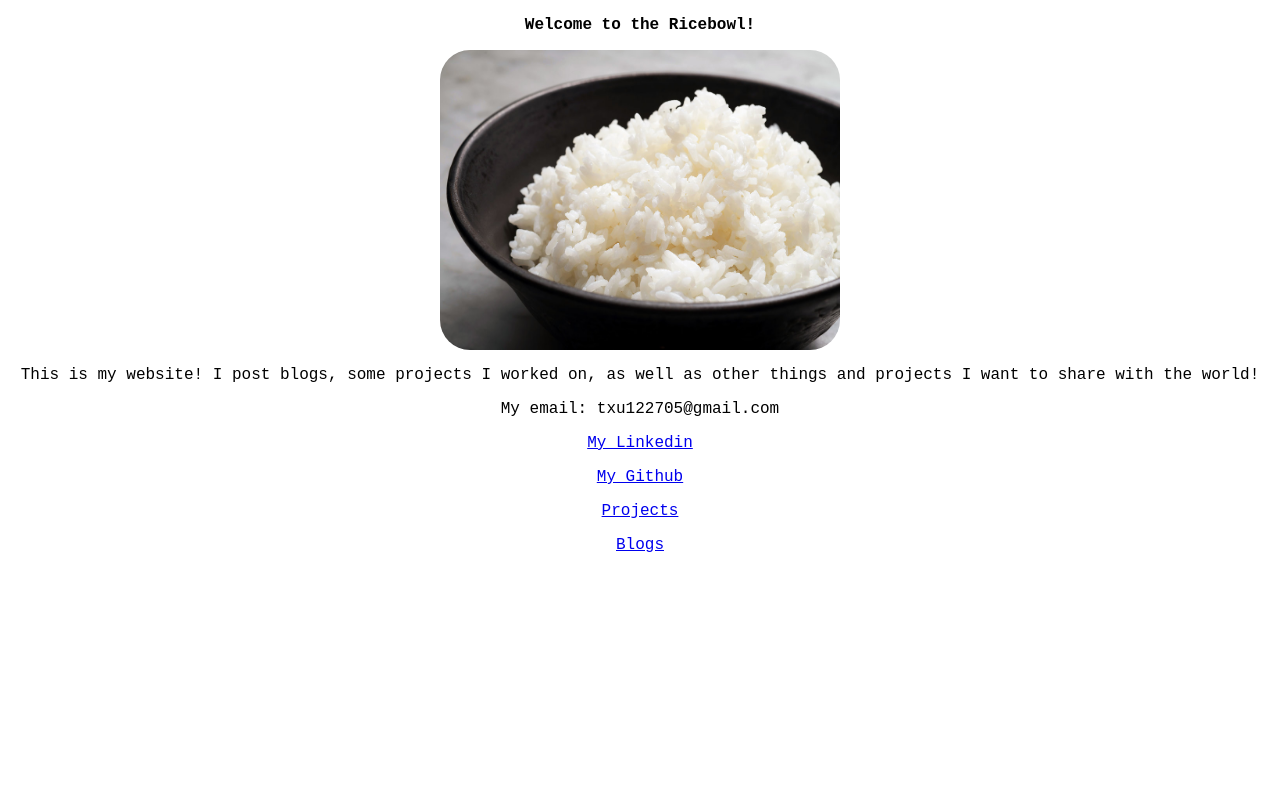
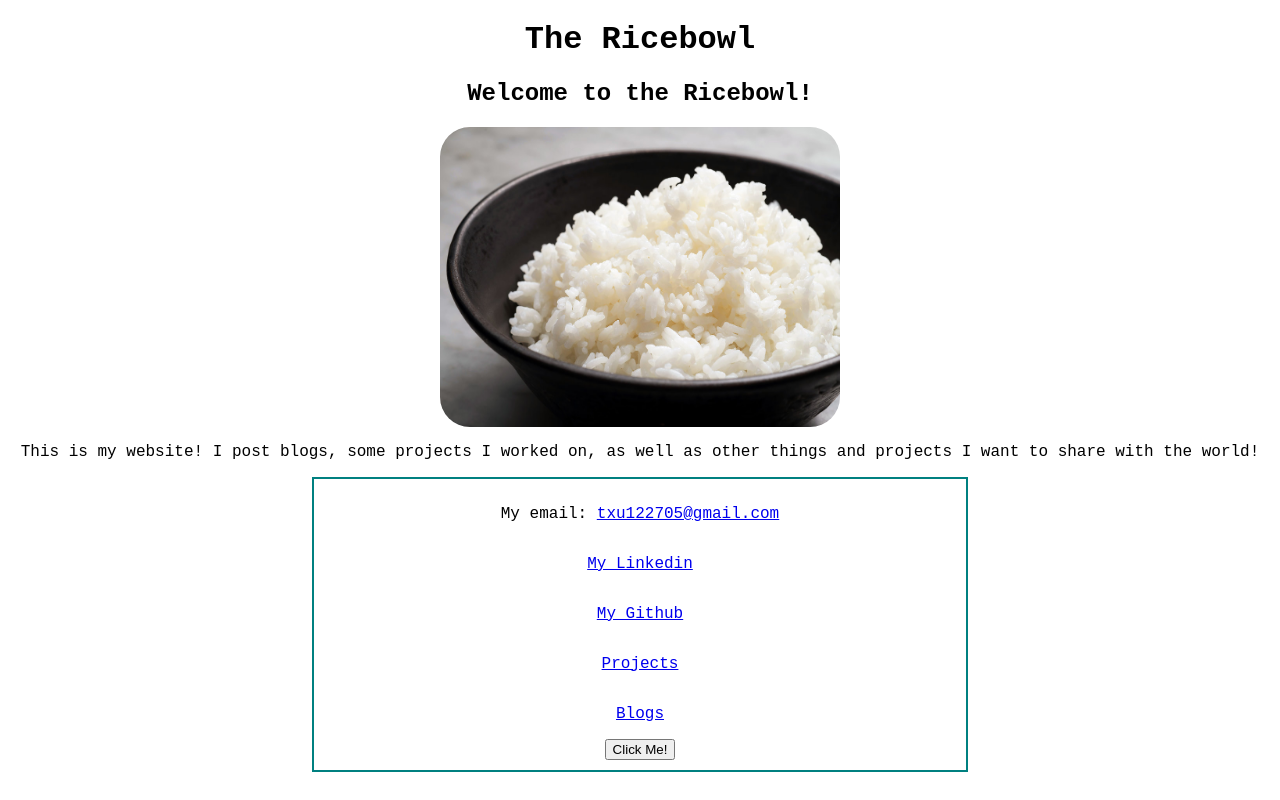
Before and after one commit to TonyXu1227/RiceBowl, a plain HTML site: page index.html in a window 1280 px wide. Drawn offline with Linux system fonts and the light colour scheme.

Commit message:
added div and buttton and centered it

```diff
--- a/index.html
+++ b/index.html
@@ -1,6 +1,8 @@
 <!DOCTYPE html>
 <html lang = "en">
     <head>
+        <meta charset="UTF-8">
+        <meta name="viewport" content="width=device-width, initial-scale=1.0">
         <title>First Page Test</title>
         <style>
             img {
@@ -24,16 +26,31 @@
                 margin-left: auto;
                 margin-right: auto;
             }
+            .center {
+                margin: auto;
+                display: flex;
+                flex-direction: column;
+                justify-content: center;
+                align-items: center;
+                width: 50%;
+                border: 2px solid teal;
+                padding: 10px;
+            }
+            .center-button {
+                margin: auto;
+            }
         </style>
     </head>
     <body>
-        <p class = "title"> Welcome to the Ricebowl!</p>
+        <h1 class = "title"> The Ricebowl</h1>
+        <h2 class = "title"> Welcome to the Ricebowl!</h2>
         <img src="images/RiceBowl.jpg">
         <p class = "heading">
             This is my website! I post blogs, some projects I worked on, as well as other things and projects I want to share with the world!
         </p>
+        <div class = "center">
         <p class = "heading">
-            My email: txu122705@gmail.com
+            My email: <a href="mailto:txu122705@gmail.com">txu122705@gmail.com</a>
         </p>
         <p class = "heading">
             <a class = "heading" href="https://www.linkedin.com/in/tony-xu-a2081a322/">
@@ -55,5 +72,7 @@
                 Blogs
             </a>
         </p>
+        <button type="button" class = "center-button">Click Me!</button>
+        </div>
     </body>
 </html>
```
